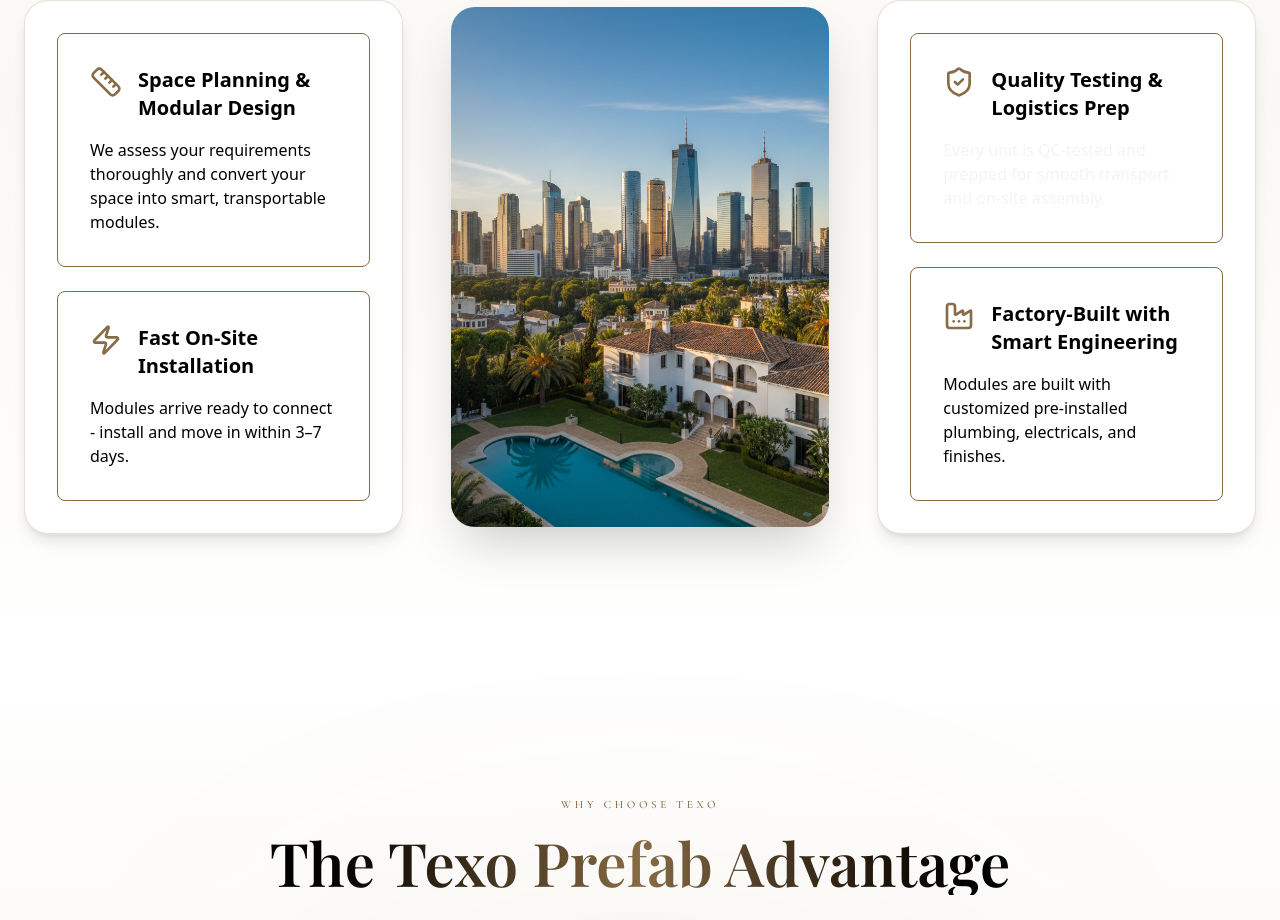
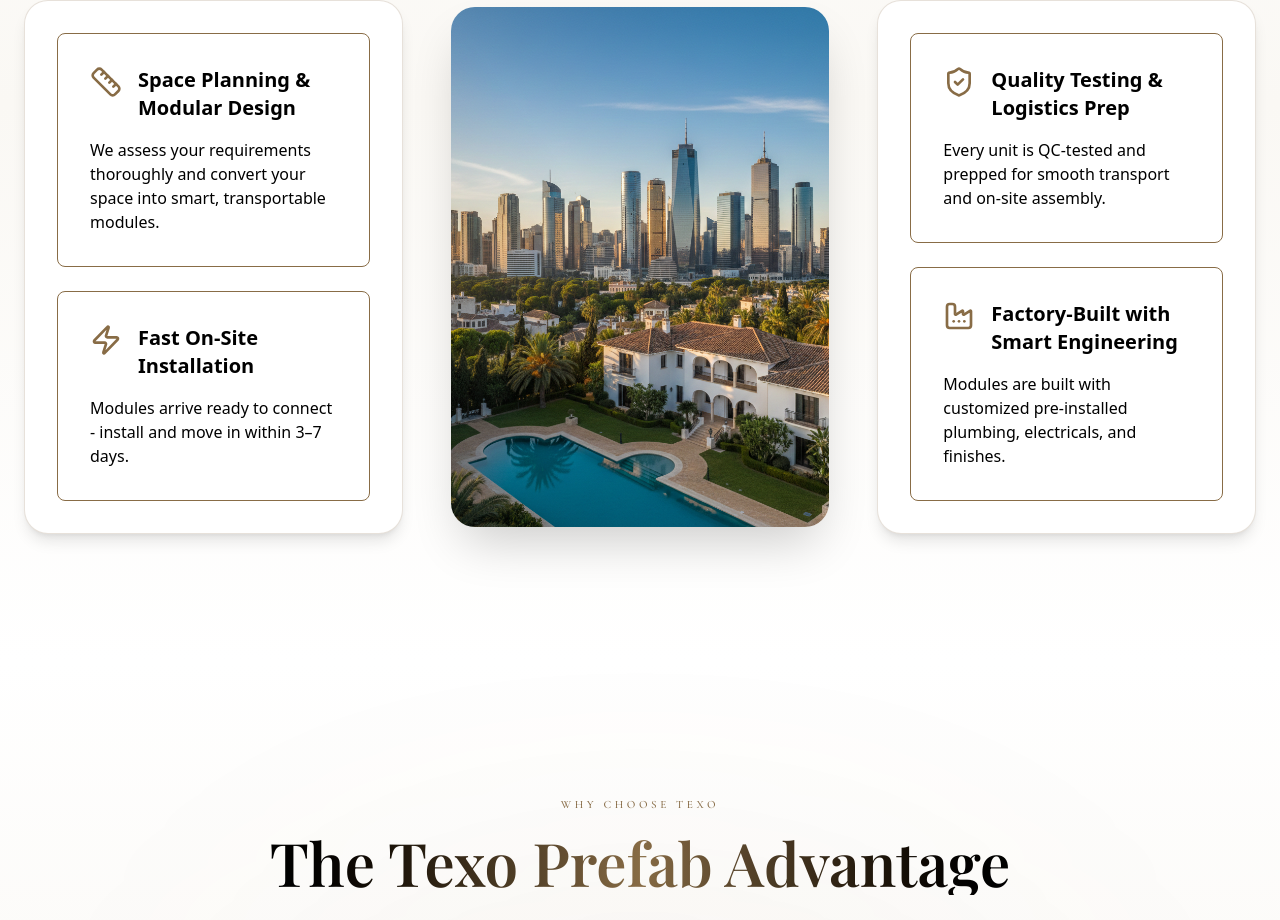
Before and after one commit to Texo-Prefab/Texo-Main, a Next.js app: page /features in a window 1280 px wide. Shown: the part 3614-4534 px from the top of the page. Built offline with nearby package versions, Linux system fonts and the light colour scheme.

Commit message:
update features page

```diff
--- a/src/components/features/PlugnPlay.tsx
+++ b/src/components/features/PlugnPlay.tsx
@@ -110,7 +110,7 @@ export default function PlugnPlay() {
                          <ShieldCheck className="text-[#886c46] shrink-0" size={32} />
                          <h2 className="text-xl font-bold">Quality Testing & Logistics Prep</h2>
                      </div>
-                     <p className="text-gray-100">
+                     <p className="text-black">
                          Every unit is QC-tested and prepped for smooth transport and on-site assembly.
                      </p>
                  </div>
```
